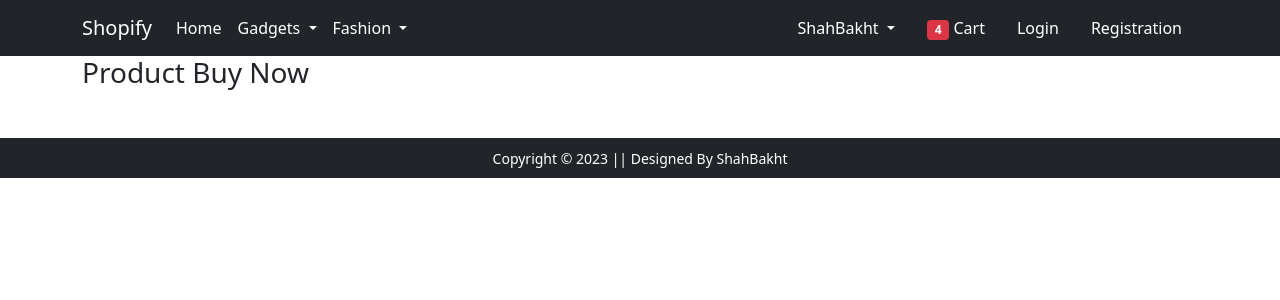
After one commit to abdur-rehman-ali/shopify-django, a Django app: page /buy-product in a window 1280 px wide. The commit adds this page. Shown: the top 300 px of the page. Run offline with Django 4.2, Linux system fonts and the light colour scheme; some libraries are stand-ins or nearby versions.

Commit message:
Design buy now page

```diff
--- /dev/null
+++ b/main/templates/main/buy_now.html
@@ -0,0 +1,8 @@
+{% extends 'main/base.html' %}
+{% load static %}
+{% block title %}Buy Now{% endblock title %}
+{% block main-content %}
+<div class="container">
+  <h3>Product Buy Now</h3>
+</div>
+{% endblock main-content %}
--- a/main/templates/main/product_detail.html
+++ b/main/templates/main/product_detail.html
@@ -12,8 +12,8 @@
    <hr>
    <p><strong>Product Description:</strong> Lorem ipsum dolor sit amet consectetur adipisicing elit. Facere, at. Dignissimos rerum incidunt temporibus laudantium. Rem, eveniet corporis. Itaque delectus quae nesciunt nemo, maiores minus deserunt vel. Vero, nulla quisquam!</p> <br>
    <h4>139€ <small class="fw-light text-decoration-line-through">159€</small></h4> <br>
-   <a href="#" class="btn btn-dark shadow px-5 py-2">Add to Cart</a>
-   <a href="#" class="btn btn-dark shadow px-5 py-2 ms-4">Buy Now</a>
+   <a href="{% url 'add_to_cart' %}" class="btn btn-dark shadow px-5 py-2">Add to Cart</a>
+   <a href="{% url 'buy_now' %}" class="btn btn-dark shadow px-5 py-2 ms-4">Buy Now</a>
    <h5 class="mt-5">Available Offers</h5>
    <ul>
     <li>Bank Offer 5% Unlimited Cashback on Mastercard</li>
--- a/main/urls.py
+++ b/main/urls.py
@@ -4,5 +4,6 @@ from . import views
 urlpatterns = [
   path('', views.index),
   path('product/detail/<int:id>', views.product_detail, name="product_detail"),
-  path('shopping-cart', views.add_to_cart, name="add_to_cart")
+  path('shopping-cart', views.add_to_cart, name="add_to_cart"),
+  path('buy-product', views.buy_now, name="buy_now"),
 ]
--- a/main/views.py
+++ b/main/views.py
@@ -13,3 +13,7 @@ def product_detail(request, id):
 def add_to_cart(request):
   template_name = 'main/add_to_cart.html'
   return render(request, template_name)
+
+def buy_now(request):
+  template_name = 'main/buy_now.html'
+  return render(request, template_name)
```
